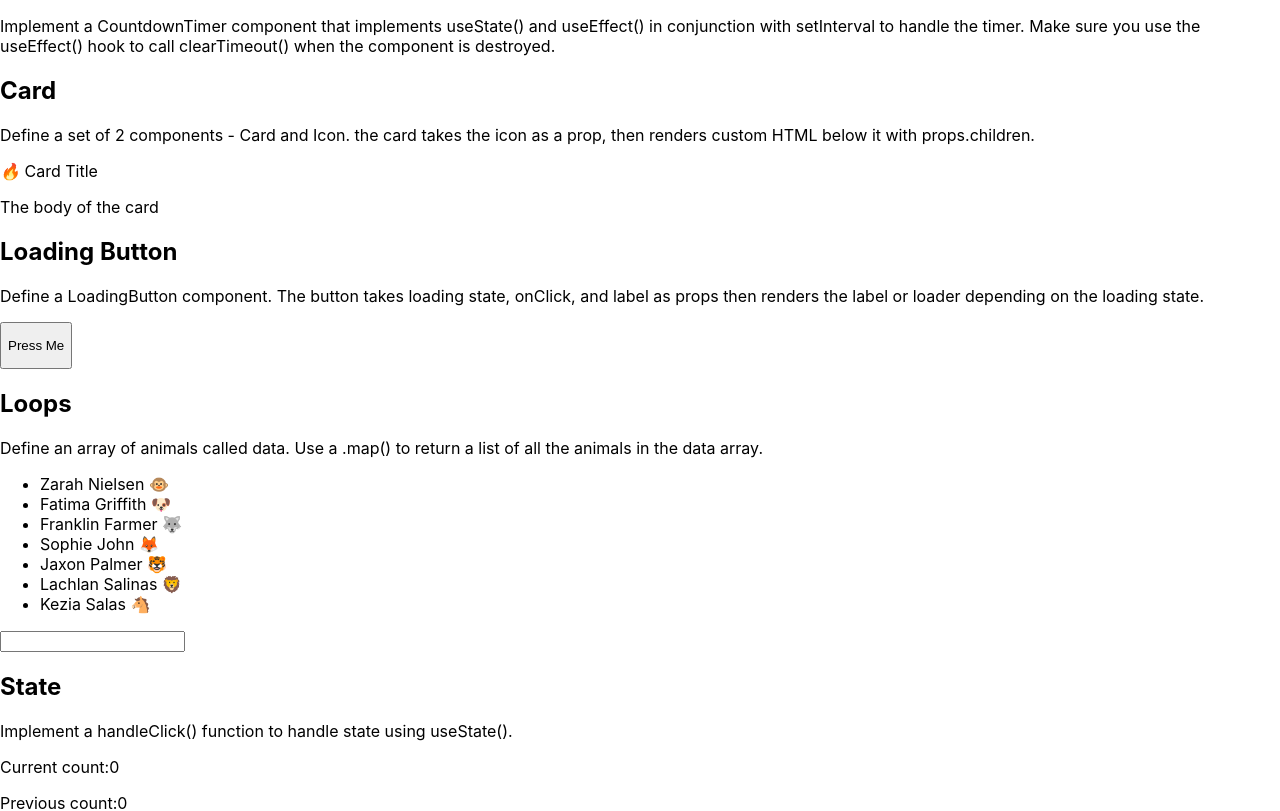
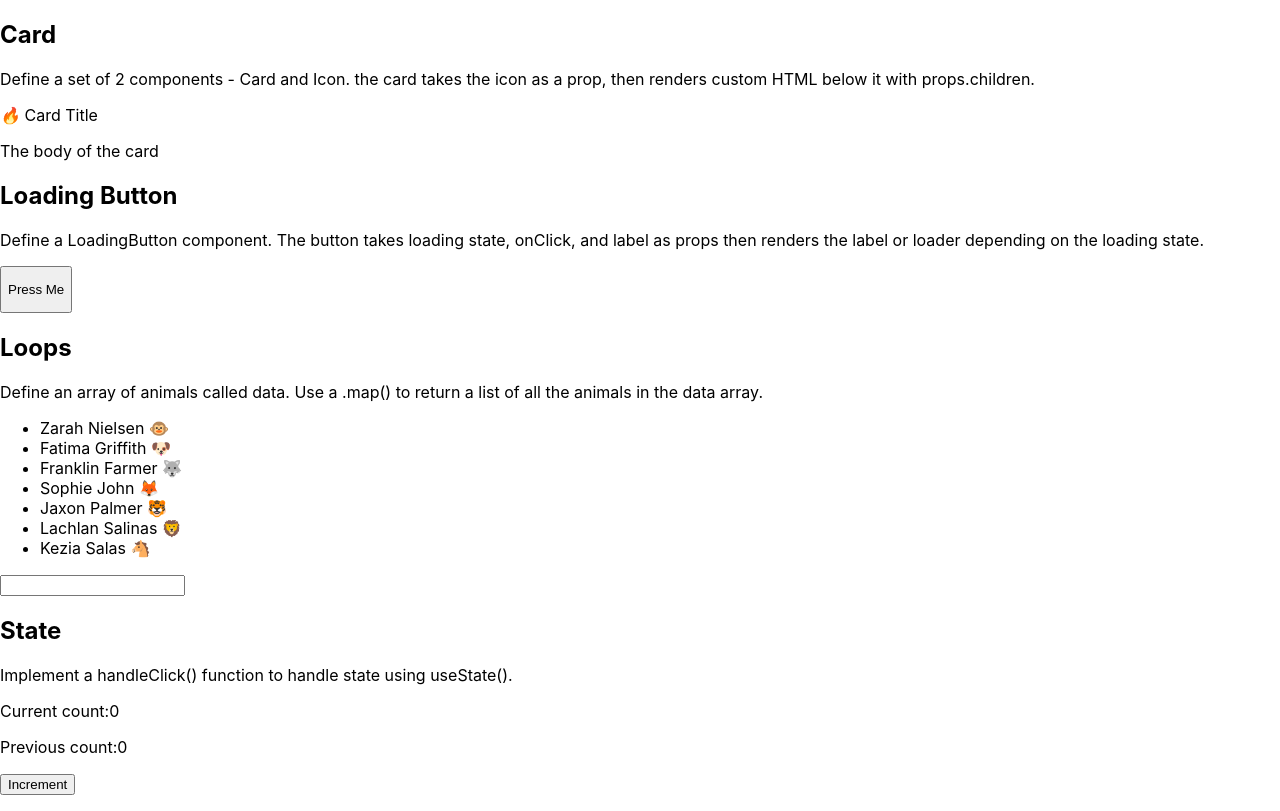
Before and after one commit to caoviv/Fireship.io-React-Challenges, a React (Create React App) app: page / in a window 1280 px wide. Shown: the top 811 px of the page. Built offline with nearby package versions, Linux system fonts and the light colour scheme.

Commit message:
remove display current challenge

```diff
--- a/src/App.js
+++ b/src/App.js
@@ -1,5 +1,4 @@
 // import "./App.css";
-import DisplayChallenge from "./components/DisplayChallenge";
 import Card from "./components/Card";
 import Icon from "./components/Icon";
 import LoadingButton from "./components/LoadingButton";
@@ -38,7 +37,6 @@ function App() {
 
   return (
     <div className="App">
-      <DisplayChallenge />
       <Card icon={<Icon />}>
         <p>The body of the card</p>
       </Card>
--- a/src/components/DisplayChallenge.jsx
+++ /dev/null
@@ -1,12 +0,0 @@
-function DisplayChallenge({ name }) {
-  return (
-    <p>
-      Implement a CountdownTimer component that implements useState() and
-      useEffect() in conjunction with setInterval to handle the timer. Make sure
-      you use the useEffect() hook to call clearTimeout() when the component is
-      destroyed.
-    </p>
-  );
-}
-
-export default DisplayChallenge;
```
